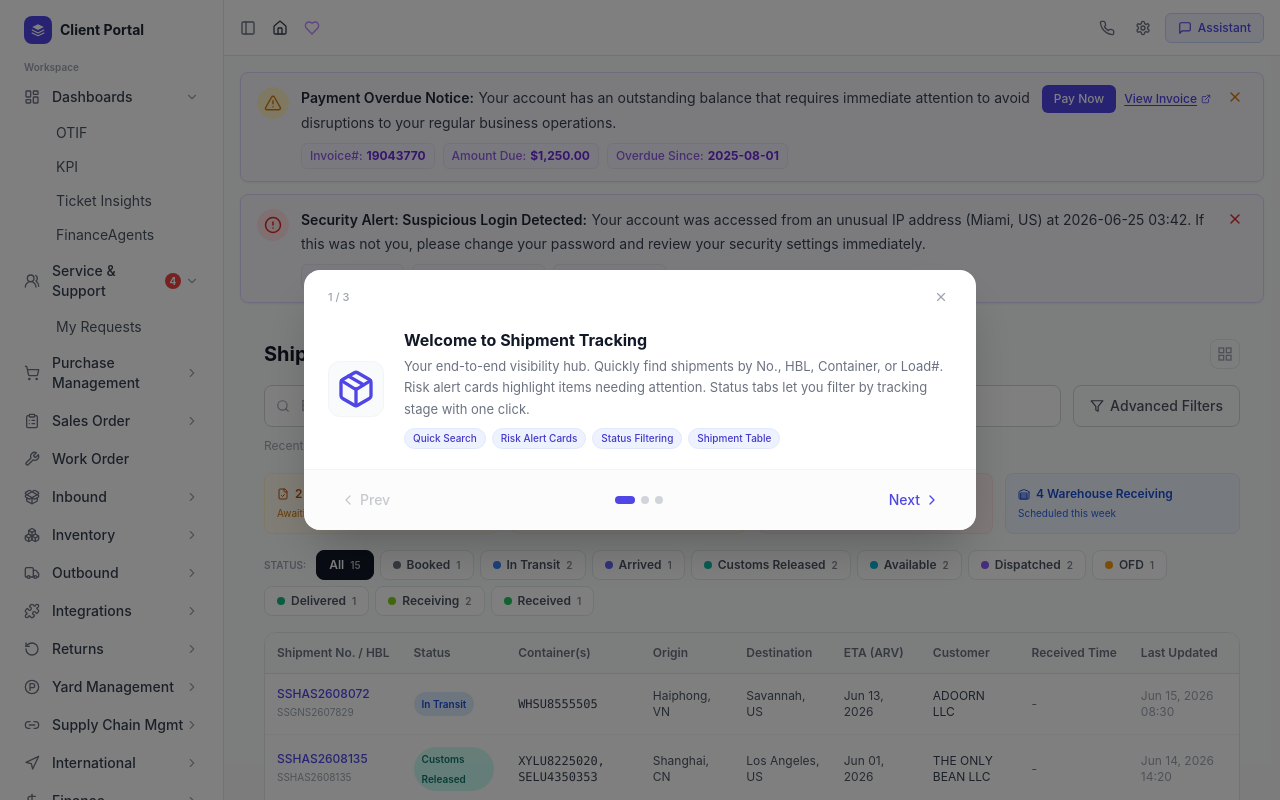
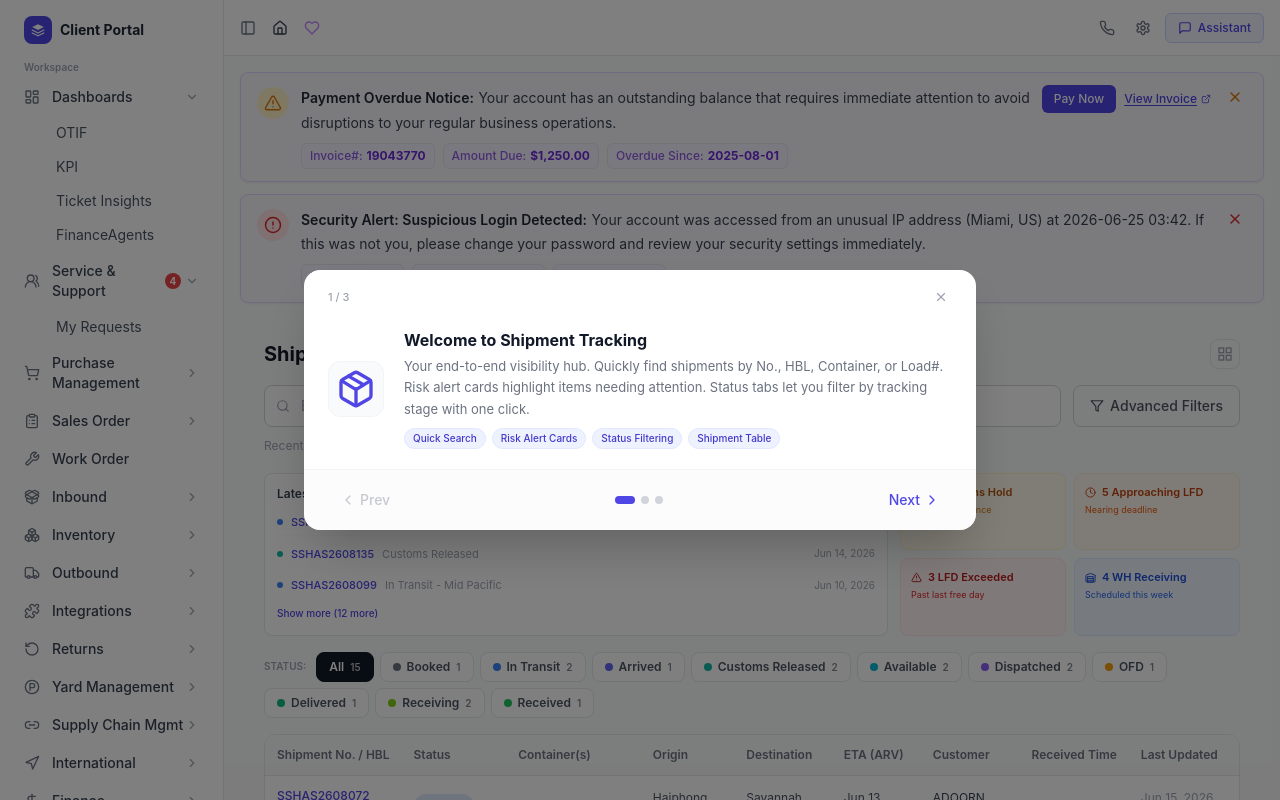
Before and after one commit to WYJade/CP-Announcement-management, a React (Vite) app: page /international-new/tracking in a window 1280 px wide. Shown: the top 800 px of the page. Built offline with nearby package versions, Linux system fonts and the light colour scheme.

Commit message:
feat: split alert section into left updates + right risk cards in ShipmentTracking

```diff
--- a/src/components/International/ShipmentTracking.tsx
+++ b/src/components/International/ShipmentTracking.tsx
@@ -85,6 +85,7 @@ export default function ShipmentTracking() {
   const [showRecentPanel, setShowRecentPanel] = useState(false)
   const [recentSearches] = useState(['SSHAS2608072', 'WHSU8555505', 'SSGNS2607829', '039GX40070'])
   const [alertFilter, setAlertFilter] = useState<string | null>(null)
+  const [showAllUpdates, setShowAllUpdates] = useState(false)
   const { showDialog, showListTour, handleDialogClose, handleListTourComplete } = useOnboardingGuide()
 
   // Compute alert counts dynamically from data
@@ -180,23 +181,46 @@ export default function ShipmentTracking() {
         </div>
       )}
 
-      {/* Alert Cards - between Recent and Status tabs */}
-      <div data-tour="alert-cards" className="grid grid-cols-4 gap-3 mb-4">
-        <div onClick={() => setAlertFilter(alertFilter === 'customs' ? null : 'customs')} className={`cursor-pointer rounded-lg p-3 transition-all ${alertFilter === 'customs' ? 'bg-amber-100 border-2 border-amber-300 ring-1 ring-amber-200' : 'bg-amber-50 border border-amber-100 hover:border-amber-200'}`}>
-          <div className="flex items-center gap-1.5 text-xs font-semibold text-amber-700 mb-1"><FileCheck size={12} /> {alertCounts.customs} Customs Hold</div>
-          <p className="text-[10px] text-amber-600">Awaiting clearance</p>
+      {/* Split Panel: Left = Recent Activity, Right = Alert Cards */}
+      <div data-tour="alert-cards" className="flex gap-3 mb-4">
+        {/* Left: Latest Document Updates */}
+        <div className="flex-1 bg-white border border-gray-200 rounded-lg p-3 overflow-hidden">
+          <p className="text-xs font-semibold text-gray-700 mb-2">Latest Updates</p>
+          <div className="space-y-1.5">
+            {SHIPMENT_DATA.slice(0, showAllUpdates ? 6 : 3).map(s => (
+              <div key={s.id + '-update'} className="flex items-center gap-2 text-[11px] text-gray-600 py-1 border-b border-gray-50 last:border-0">
+                <span className={`w-1.5 h-1.5 rounded-full shrink-0 ${s.status === 'In Transit' ? 'bg-blue-500' : s.status === 'Customs Released' ? 'bg-teal-500' : s.status === 'Received' ? 'bg-green-500' : s.status === 'Dispatched' ? 'bg-violet-500' : 'bg-gray-400'}`} />
+                <span className="font-medium text-primary-600 shrink-0">{s.shipmentNo}</span>
+                <span className="text-gray-400 truncate">{s.currentMilestone}</span>
+                <span className="ml-auto text-[10px] text-gray-400 whitespace-nowrap">{s.lastUpdated.split(' ').slice(0, 3).join(' ')}</span>
+              </div>
+            ))}
+          </div>
+          {SHIPMENT_DATA.length > 3 && (
+            <button onClick={() => setShowAllUpdates(!showAllUpdates)} className="text-[10px] text-primary-600 hover:underline mt-2 font-medium">
+              {showAllUpdates ? 'Show less' : `Show more (${SHIPMENT_DATA.length - 3} more)`}
+            </button>
+          )}
         </div>
-        <div onClick={() => setAlertFilter(alertFilter === 'approaching-lfd' ? null : 'approaching-lfd')} className={`cursor-pointer rounded-lg p-3 transition-all ${alertFilter === 'approaching-lfd' ? 'bg-orange-100 border-2 border-orange-300 ring-1 ring-orange-200' : 'bg-orange-50 border border-orange-100 hover:border-orange-200'}`}>
-          <div className="flex items-center gap-1.5 text-xs font-semibold text-orange-700 mb-1"><Clock size={12} /> {alertCounts['approaching-lfd']} Approaching LFD</div>
-          <p className="text-[10px] text-orange-600">Containers nearing deadline</p>
-        </div>
-        <div onClick={() => setAlertFilter(alertFilter === 'lfd' ? null : 'lfd')} className={`cursor-pointer rounded-lg p-3 transition-all ${alertFilter === 'lfd' ? 'bg-red-100 border-2 border-red-300 ring-1 ring-red-200' : 'bg-red-50 border border-red-100 hover:border-red-200'}`}>
-          <div className="flex items-center gap-1.5 text-xs font-semibold text-red-700 mb-1"><AlertTriangle size={12} /> {alertCounts.lfd} LFD Exceeded</div>
-          <p className="text-[10px] text-red-600">Containers past last free day</p>
-        </div>
-        <div onClick={() => setAlertFilter(alertFilter === 'wh-receiving' ? null : 'wh-receiving')} className={`cursor-pointer rounded-lg p-3 transition-all ${alertFilter === 'wh-receiving' ? 'bg-blue-100 border-2 border-blue-300 ring-1 ring-blue-200' : 'bg-blue-50 border border-blue-100 hover:border-blue-200'}`}>
-          <div className="flex items-center gap-1.5 text-xs font-semibold text-blue-700 mb-1"><Warehouse size={12} /> {alertCounts['wh-receiving']} Warehouse Receiving</div>
-          <p className="text-[10px] text-blue-600">Scheduled this week</p>
+
+        {/* Right: Risk & Alert Cards */}
+        <div className="grid grid-cols-2 gap-2 w-[340px] shrink-0">
+          <div onClick={() => setAlertFilter(alertFilter === 'customs' ? null : 'customs')} className={`cursor-pointer rounded-lg p-2.5 transition-all ${alertFilter === 'customs' ? 'bg-amber-100 border-2 border-amber-300 ring-1 ring-amber-200' : 'bg-amber-50 border border-amber-100 hover:border-amber-200'}`}>
+            <div className="flex items-center gap-1.5 text-[11px] font-semibold text-amber-700 mb-0.5"><FileCheck size={11} /> {alertCounts.customs} Customs Hold</div>
+            <p className="text-[9px] text-amber-600">Awaiting clearance</p>
+          </div>
+          <div onClick={() => setAlertFilter(alertFilter === 'approaching-lfd' ? null : 'approaching-lfd')} className={`cursor-pointer rounded-lg p-2.5 transition-all ${alertFilter === 'approaching-lfd' ? 'bg-orange-100 border-2 border-orange-300 ring-1 ring-orange-200' : 'bg-orange-50 border border-orange-100 hover:border-orange-200'}`}>
+            <div className="flex items-center gap-1.5 text-[11px] font-semibold text-orange-700 mb-0.5"><Clock size={11} /> {alertCounts['approaching-lfd']} Approaching LFD</div>
+            <p className="text-[9px] text-orange-600">Nearing deadline</p>
+          </div>
+          <div onClick={() => setAlertFilter(alertFilter === 'lfd' ? null : 'lfd')} className={`cursor-pointer rounded-lg p-2.5 transition-all ${alertFilter === 'lfd' ? 'bg-red-100 border-2 border-red-300 ring-1 ring-red-200' : 'bg-red-50 border border-red-100 hover:border-red-200'}`}>
+            <div className="flex items-center gap-1.5 text-[11px] font-semibold text-red-700 mb-0.5"><AlertTriangle size={11} /> {alertCounts.lfd} LFD Exceeded</div>
+            <p className="text-[9px] text-red-600">Past last free day</p>
+          </div>
+          <div onClick={() => setAlertFilter(alertFilter === 'wh-receiving' ? null : 'wh-receiving')} className={`cursor-pointer rounded-lg p-2.5 transition-all ${alertFilter === 'wh-receiving' ? 'bg-blue-100 border-2 border-blue-300 ring-1 ring-blue-200' : 'bg-blue-50 border border-blue-100 hover:border-blue-200'}`}>
+            <div className="flex items-center gap-1.5 text-[11px] font-semibold text-blue-700 mb-0.5"><Warehouse size={11} /> {alertCounts['wh-receiving']} WH Receiving</div>
+            <p className="text-[9px] text-blue-600">Scheduled this week</p>
+          </div>
         </div>
       </div>
       {alertFilter && <p className="text-[10px] text-gray-400 mb-2">Filtered by: <span className="font-medium text-gray-600">{alertFilter === 'lfd' ? 'LFD Exceeded' : alertFilter === 'customs' ? 'Customs Hold' : alertFilter === 'approaching-lfd' ? 'Approaching LFD' : 'Warehouse Receiving'}</span> &middot; <button onClick={() => setAlertFilter(null)} className="text-primary-600 hover:underline">Clear filter</button></p>}
```
